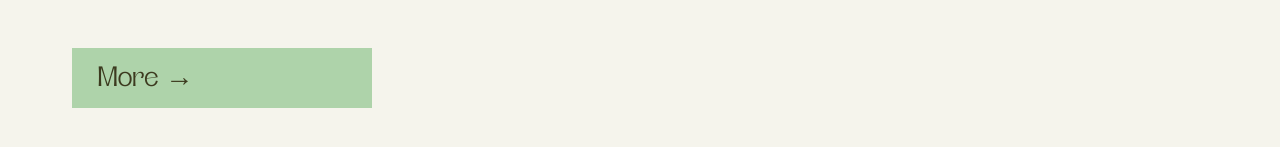
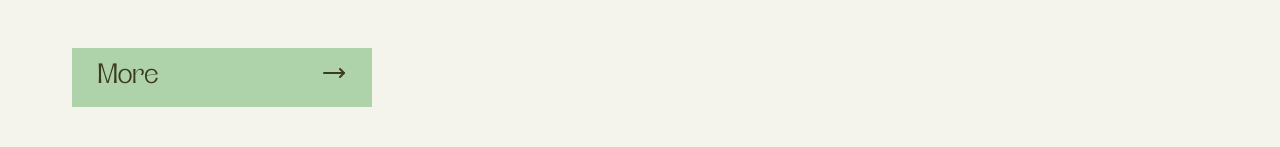
Before and after one commit to nota2k/wood-kraft, a Vue app: page / in a window 1280 px wide. Shown: the part 6844-6991 px from the top of the page. Built offline with nearby package versions, Linux system fonts and the light colour scheme.

Commit message:
Add lucide-vue-next dependency and update button styles: integrate MoveRight icon in OurProductsSection and PhilosophySection buttons, enhance button layout in SCSS for better alignment.

```diff
--- a/package.json
+++ b/package.json
@@ -15,6 +15,7 @@
     "format": "prettier --write --experimental-cli src/"
   },
   "dependencies": {
+    "lucide-vue-next": "^0.555.0",
     "pinia": "^3.0.4",
     "vue": "^3.5.25",
     "vue-router": "^4.6.3"
--- a/src/assets/scss/_buttons.scss
+++ b/src/assets/scss/_buttons.scss
@@ -6,6 +6,8 @@
 button{
     padding: var(--padding-xs) var(--padding-sm);
     background-color: var(--primary-color);
+    display: inline-flex;
+    justify-content: space-between;
     border: none;
     font-size: clamp(26px, 3vw, 28px);
     font-family: 'Regarn', sans-serif;
--- a/src/components/OurProductsSection.vue
+++ b/src/components/OurProductsSection.vue
@@ -5,7 +5,7 @@ import productImage02 from '@/assets/images/home-ourproducts-02.png'
 import productImage03 from '@/assets/images/home-ourproducts-03.png'
 import productImage04 from '@/assets/images/home-ourproducts-04.png'
 import productImage05 from '@/assets/images/home-ourproducts-05.png'
-
+import { MoveRight } from 'lucide-vue-next'
 const products = [
   {
     name: 'Tables hexagonales',
@@ -63,7 +63,7 @@ const products = [
           </div>
         </div>
       </div>
-      <button class="our-products__button">More →</button>
+      <button class="our-products__button">More <span class="our-products__button-icon"><MoveRight/></span></button>
     </div>
   </section>
 </template>
--- a/src/components/PhilosophySection.vue
+++ b/src/components/PhilosophySection.vue
@@ -1,3 +1,7 @@
+<script setup>
+import { MoveRight } from 'lucide-vue-next'
+</script>
+
 <template>
   <section class="philosophy">
     <div class="philosophy__container">
@@ -18,14 +22,10 @@
           la qualité, la durabilité et l'authenticité.
         </p>
       </div>
-        <button class="philosophy__button-text">More →</button>
+        <button class="philosophy__button-text">More <span class="philosophy__button-icon"><MoveRight/></span></button>
     </div>
   </section>
 </template>
-
-<script setup>
-// Philosophy section component
-</script>
 
 <style scoped lang="scss">
 .philosophy {
```
Also changed, not shown: 1 other file (tests, documents, lock files or other folders).
